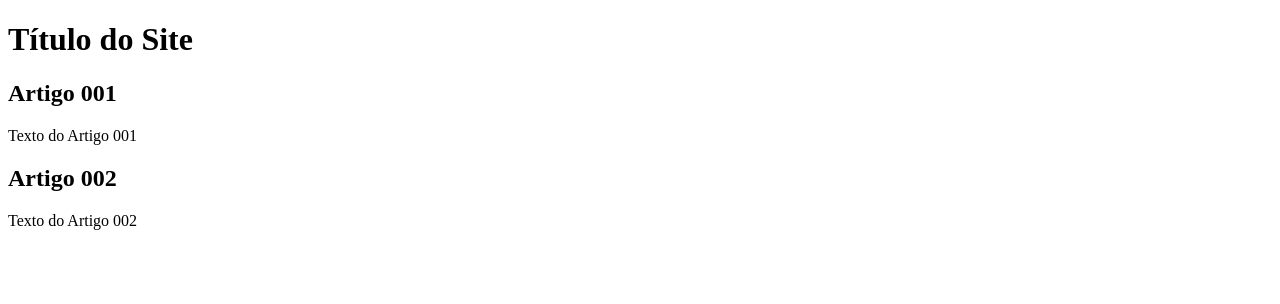
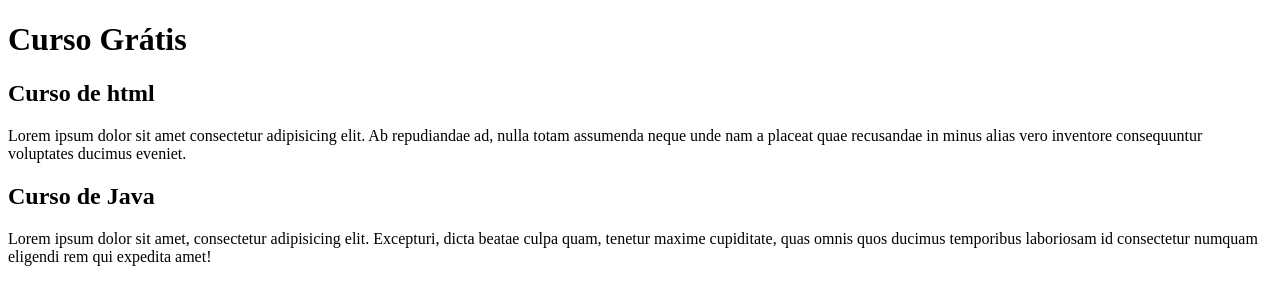
Before and after one commit to ditto-code/projeto-site, a plain HTML site: page index.html in a window 1280 px wide. Drawn offline with Linux system fonts and the light colour scheme.

Commit message:
comecei a escrever o conteúdo

```diff
--- a/index.html
+++ b/index.html
@@ -8,15 +8,15 @@
 <body>
     <main>
         <header>
-            <h1>Título do Site</h1>
+            <h1>Curso Grátis</h1>
         </header>
         <article>
-            <h2>Artigo 001</h2>
-            <p>Texto do Artigo 001</p>
+            <h2>Curso de html</h2>
+            <p>Lorem ipsum dolor sit amet consectetur adipisicing elit. Ab repudiandae ad, nulla totam assumenda neque unde nam a placeat quae recusandae in minus alias vero inventore consequuntur voluptates ducimus eveniet.</p>
         </article>
         <article>
-            <h2>Artigo 002</h2>
-            <p>Texto do Artigo 002</p>
+            <h2>Curso de Java</h2>
+            <p>Lorem ipsum dolor sit amet, consectetur adipisicing elit. Excepturi, dicta beatae culpa quam, tenetur maxime cupiditate, quas omnis quos ducimus temporibus laboriosam id consectetur numquam eligendi rem qui expedita amet!</p>
         </article>
     </main>
 </body>
```
